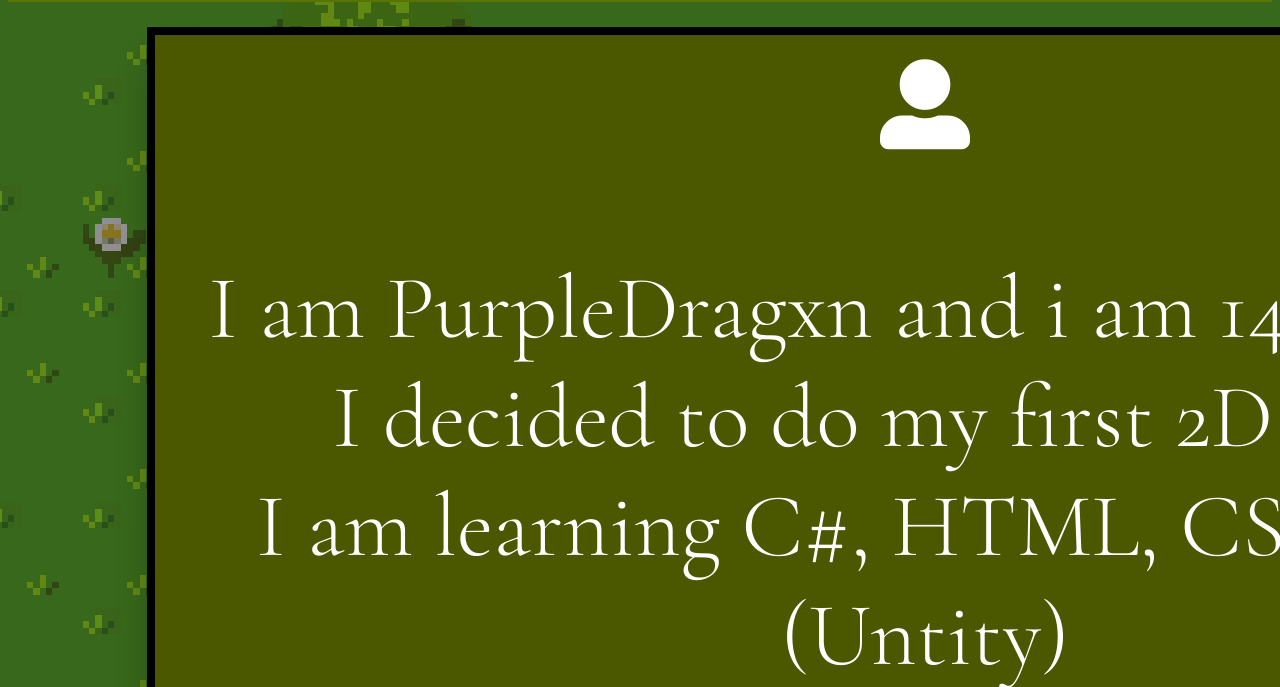
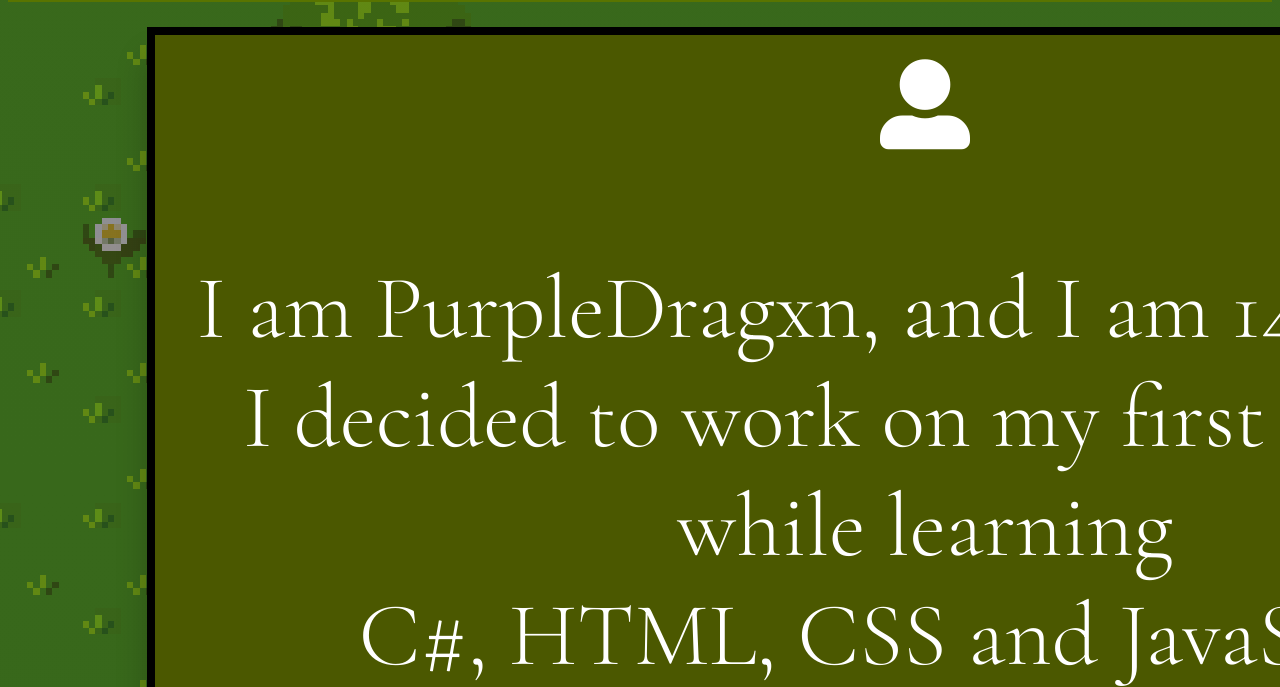
Before and after one commit to Narukxge/PurpleDragon.github.io, a plain HTML site: page aboutme.html in a window 1280 px wide. Shown: the part 113-800 px from the top of the page. Drawn offline with nearby package versions, Linux system fonts and the light colour scheme.

Commit message:
Replaced the AboutMe Text

```diff
--- a/aboutme.html
+++ b/aboutme.html
@@ -43,7 +43,7 @@
 
             <div class="aboutmepart">
                 <i class="fas fa-user-alt"></i>
-                <p>I am PurpleDragxn and i am 14 Years old.<br> I decided to do my first 2D Game.<br> I am learning C#, HTML, CSS, JS and (Untity)</p>
+                <p> I am PurpleDragxn, and I am 14 years old! <br> I decided to work on my first 2D game, while learning <br> C#, HTML, CSS and JavaScript, <br>along side with Unity!</p>
             </div>
 
 
```
